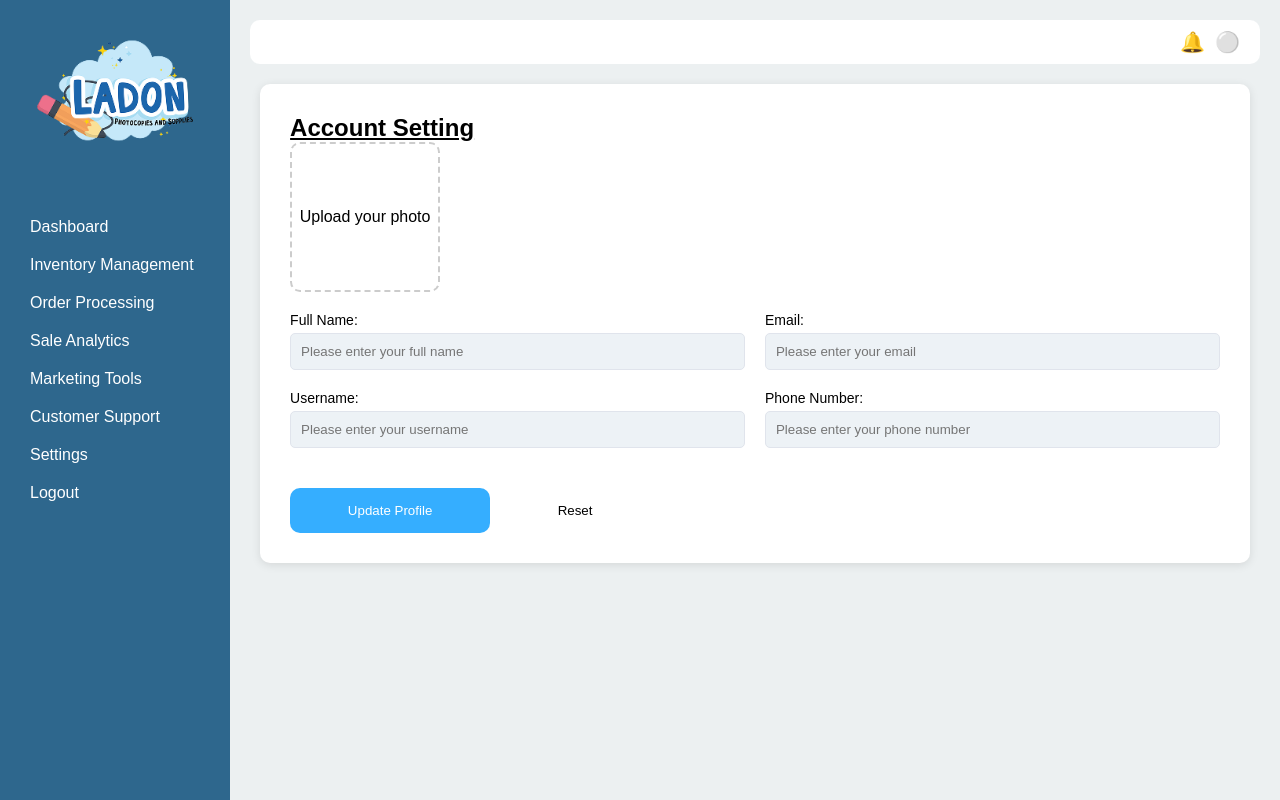
After one commit to Narvaskristian08/ladon-webservice, a PHP site: page /dashboard/app/Views/settings-admin.php in a window 1280 px wide. The commit adds this page. Run offline with PHP 8.4, Linux system fonts and the light colour scheme.

Commit message:
admin settings

```diff
--- a/app/Views/dashboard.php
+++ b/app/Views/dashboard.php
@@ -6,6 +6,7 @@ if (!isset($_SESSION['user'])) {
     exit();
 }
 
+//  Redirect if not admin
 if ($_SESSION['user']['level_type'] !== 'admin') {
     header("Location: /home");
     exit();
@@ -13,6 +14,7 @@ if ($_SESSION['user']['level_type'] !== 'admin') {
 
 
 ?>
+
 
 <!DOCTYPE html>
 <html lang="en">
@@ -53,7 +55,7 @@ if ($_SESSION['user']['level_type'] !== 'admin') {
 </div>
 
 <script src="/js/dashboard.js"></script>
-<script src="/js/auth.js"></script>
+<<script src="/js/auth.js"></script>
 
 </body>
 </html>
--- /dev/null
+++ b/app/Views/settings-admin.php
@@ -0,0 +1,69 @@
+<!DOCTYPE html>
+<html lang="en">
+<head>
+    <meta charset="UTF-8">
+    <meta name="viewport" content="width=device-width, initial-scale=1.0">
+    <title>Document</title>
+    <link rel="stylesheet" href="/css/set-ad.css">
+</head>
+<body>
+<div class="set-admin">
+
+<?php include __DIR__ . '/../../public/reusable_component/sidebar.php'; ?>
+    <main class="content">
+
+        <header class="header">
+                    <div class="icons">
+                        <span class="bell">🔔</span>
+                        <span class="profile">⚪</span>
+                    </div>
+        </header>
+
+        <div class="settings-container">
+    <h2><u>Account Setting</u></h2>
+
+    <div class="settings-form">
+
+        <form class="profile-upload" action="upload.php" method="POST" enctype="multipart/form-data">
+            <label for="profile-pic" class="profile-picture">
+                <span>Upload your photo</span>
+            </label>
+            <input type="file" id="profile-pic" name="profile-pic" accept="image/*" style="display: none;">
+
+        </form>
+
+        <!-- Input Fields -->
+        <div class="input-fields">
+            <div class="input-group">
+                <label>Full Name:</label>
+                <input type="text" placeholder="Please enter your full name">
+            </div>
+
+            <div class="input-group">
+                <label>Email:</label>
+                <input type="email" placeholder="Please enter your email">
+            </div>
+
+            <div class="input-group">
+                <label>Username:</label>
+                <input type="text" placeholder="Please enter your username">
+            </div>
+
+            <div class="input-group">
+                <label>Phone Number:</label>
+                <input type="tel" placeholder="Please enter your phone number">
+            </div>
+        </div>
+    </div>
+
+    <!-- Buttons -->
+    <div class="button-group">
+        <button class="update-btn">Update Profile</button>
+        <button class="reset-btn">Reset</button>
+    </div>
+</div>
+
+
+    </main>
+</body>
+</html>
--- /dev/null
+++ b/public/css/set-ad.css
@@ -0,0 +1,193 @@
+* {
+    margin: 0;
+    padding: 0;
+    box-sizing: border-box;
+    font-family: 'Arial', sans-serif;
+}
+
+body {
+    display: flex;
+    justify-content: center;
+    align-items: center;
+    height: 100vh;
+    background-color: #f4f4f4;
+}
+
+.sidebar {
+    width: 230px;
+    height: 100%;
+    background-color: #2E678D;
+    padding: 20px;
+    color: white;
+    display: flex;
+    flex-direction: column;
+    gap: 20px;
+    position: fixed;
+}
+
+.navbar {
+    display: flex;
+    flex-direction: column;
+    gap: 10px;
+}
+
+.navbar ul {
+    list-style: none;
+    font-family: 'Poppins';
+}
+
+.navbar ul li {
+    padding: 10px;
+    cursor: pointer;
+    text-decoration: none;
+    color: white;
+}
+
+.navbar ul li.active, .navbar ul li:hover {
+    background-color: #34495e;
+    border-radius: 5px;
+}
+
+.navbar a {
+    list-style: none;
+    text-decoration: none;
+    color: white;
+}
+
+.logo img {
+    width: 100%;
+    margin-bottom: 20px;
+}
+
+header {
+    display: flex;
+    justify-content: flex-end;
+    align-items: center;
+    right: 1;
+    background-color: white;
+    padding: 10px 20px;
+    border-radius: 10px;
+    margin-bottom: 20px;
+}
+
+.icons {
+    display: flex;
+    gap: 10px;
+    font-size: 20px;
+}
+
+.set-admin{
+    display: flex;
+    width: 100%;
+    height: 100vh;
+}
+
+.content {
+    flex-grow: 1;
+    padding: 20px;
+    background-color: #ecf0f1;
+    margin-left: 230px;
+    height: 100%;
+}
+
+.settings-container {
+    display: flex;
+    flex-direction: column;
+    background: white;
+    padding: 30px;
+    border-radius: 10px;
+    box-shadow: 0 2px 10px rgba(0, 0, 0, 0.1);
+    height: auto;
+    width: 98%;
+    margin: auto;
+}
+
+.settings-form {
+    display: flex;
+    flex-direction: column;
+    align-items: center;
+    gap: 20px;
+}
+
+.profile-upload {
+    display: flex;
+    flex-direction: column;
+    align-items: start;
+    justify-content: flex-start;
+    width: 100%;
+}
+
+.profile-picture {
+    width: 150px;
+    height: 150px;
+    border: 2px dashed #ccc;
+    border-radius: 10px;
+    display: flex;
+    align-items: center;
+    justify-content: center;
+    cursor: pointer;
+    text-align: center;
+}
+
+.profile-picture:hover {
+    border-color: #2E678D;
+    color: #2E678D;
+}
+
+.input-fields {
+    display: grid;
+    grid-template-columns: 1fr 1fr;
+    gap: 20px;
+    width: 100%;
+}
+
+.input-group {
+    display: flex;
+    flex-direction: column;
+    width: 100%;
+}
+
+.input-group label {
+    font-weight: 200;
+    font-size: 14px;
+    margin-bottom: 5px;
+}
+
+.input-group input {
+    padding: 10px;
+    border: 1px solid #E0E4EC;
+    border-radius: 5px;
+    background-color: #EDF2F6;
+    width: 100%;
+}
+
+.button-group {
+    display: flex;
+    gap: 10px;
+    margin-top: 40px;
+    grid-template-columns: 1fr 1fr;
+}
+
+.update-btn {
+    background: #35AEFF;
+    color: white;
+    border-style: none;
+    border-radius: 10px;
+    padding: 3px 20px 3px 20px;
+    width: 200px;
+}
+
+.reset-btn {
+    background: transparent;
+    color: black;
+    border-style: none;
+    border-radius: 10px;
+    padding: 15px 1px 15px 1px;
+    width: 150px;
+}
+
+@media (max-width: 768px) {
+    .input-fields {
+        grid-template-columns: 1fr;
+    }
+}
--- a/public/index.php
+++ b/public/index.php
@@ -19,7 +19,8 @@ $routes = [
     '/home' => __DIR__ . '/../app/Views/home.php', /*http://localhost:8000/ */
     '/dashboard' => __DIR__ . '/../app/Views/dashboard.php',/*http://localhost:8000/dashboard*/
     '/auth' => __DIR__ . '/../app/Views/auth.php',/* http://localhost:8000/auth*/
-    '/inventory' => __DIR__ . '/../app/Views/inventory.php'/*http://localhost:8000/inventory */
+    '/inventory' => __DIR__ . '/../app/Views/inventory.php',/*http://localhost:8000/inventory */
+    '/settings-admin' => __DIR__ . '/../app/Views/settings-admin.php' /*http://localhost:8000/settings-admin */
 ];
 
 // If route exists, load the corresponding page
--- a/public/reusable_component/sidebar.php
+++ b/public/reusable_component/sidebar.php
@@ -10,7 +10,7 @@
             <li class="nav-item"><a href="/analytics">Sale Analytics</a></li>
             <li class="nav-item"><a href="/marketing">Marketing Tools</a></li>
             <li class="nav-item"><a href="/support">Customer Support</a></li>
-            <li class="nav-item"><a href="/settings">Settings</a></li>
+            <li class="nav-item"><a href="/settings-admin">Settings</a></li>
             <li class="nav-item"><a href="#" id="logoutBtn">Logout</a></li>
         </ul>
     </nav>
```
Also changed, not shown: 1 other file.
